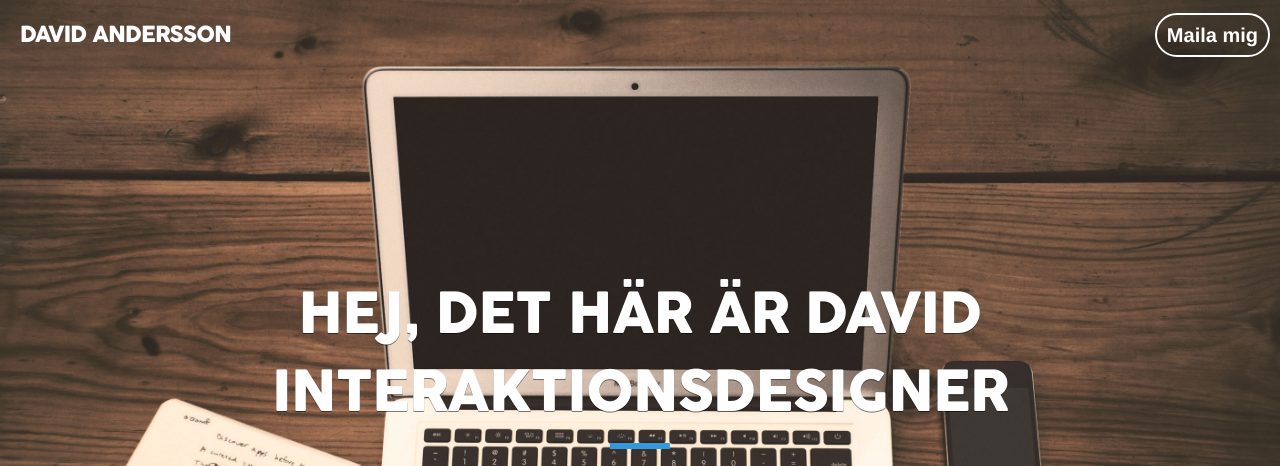
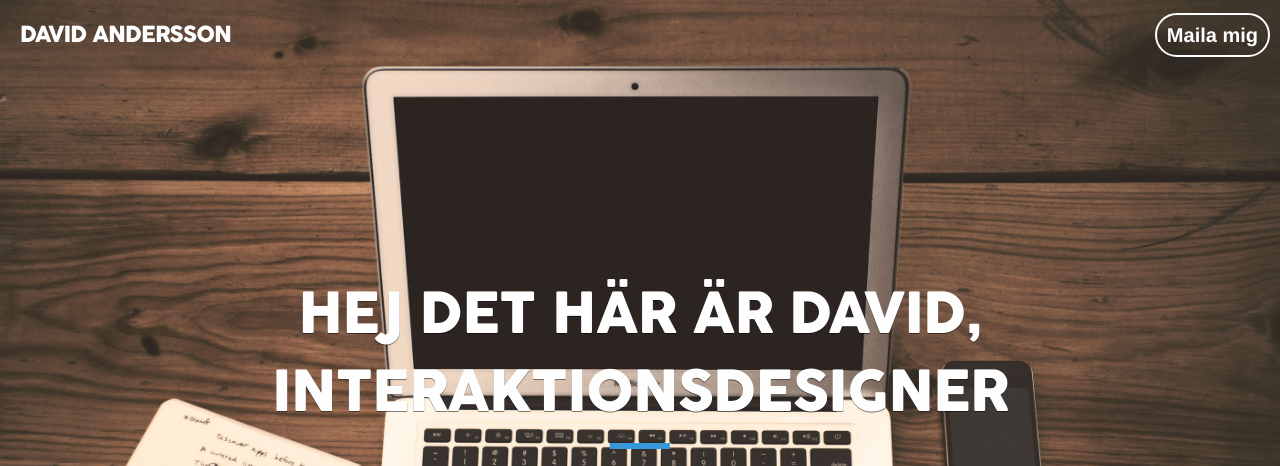
Before and after one commit to Chabrall/chabrall.github.io, a plain HTML site: page index.html in a window 1280 px wide. Shown: the top 466 px of the page. Drawn offline with Linux system fonts and the light colour scheme.

Commit message:
fixed header type

```diff
--- a/index.html
+++ b/index.html
@@ -28,7 +28,7 @@
     </nav>
 
     <div class="welcome">
-      <h1 class="hero">Hej, det här är David<wbr>interaktionsdesigner</h1>
+      <h1 class="hero">Hej det här är David,<wbr>interaktionsdesigner</h1>
       <div class="small-divider"></div>
       <ul class="social-links">
         <li><a href="https://se.linkedin.com/in/daandersson/"><span class="genericon genericon-linkedin"></span></a></li>
```
